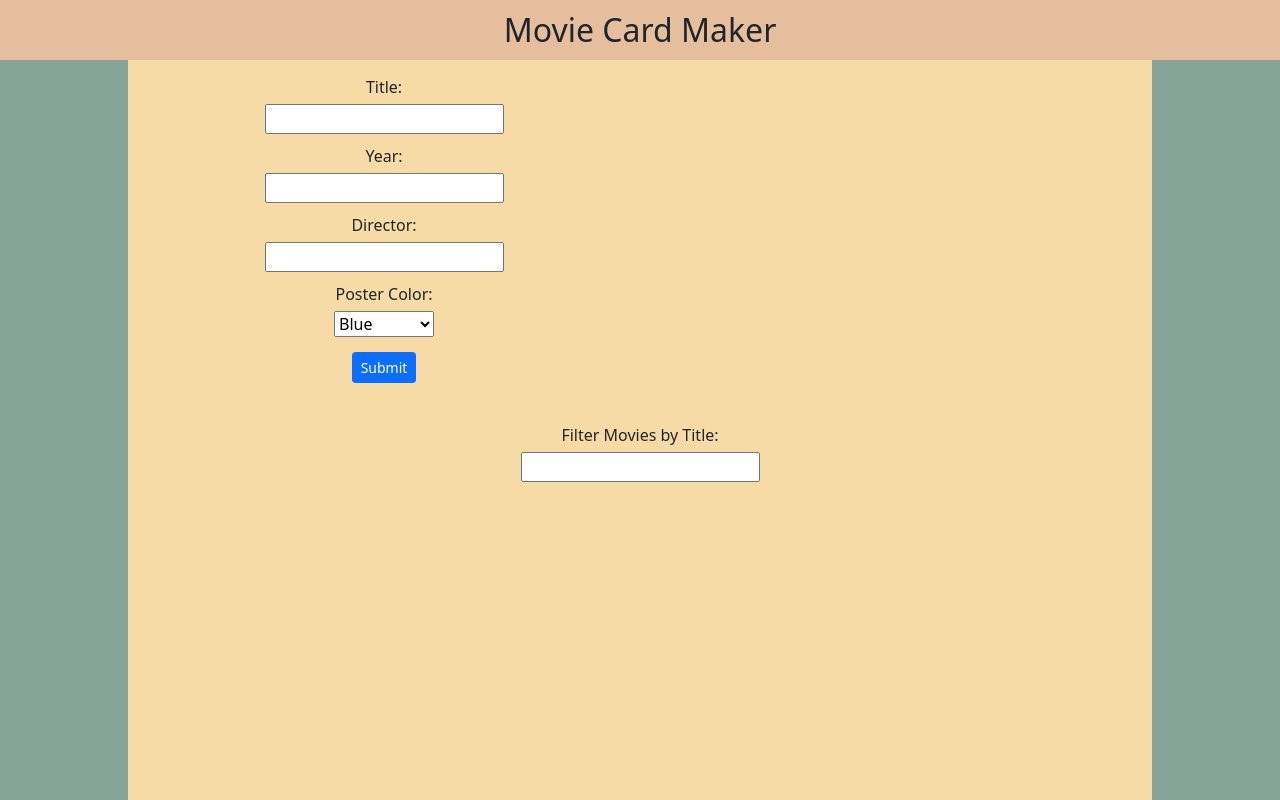
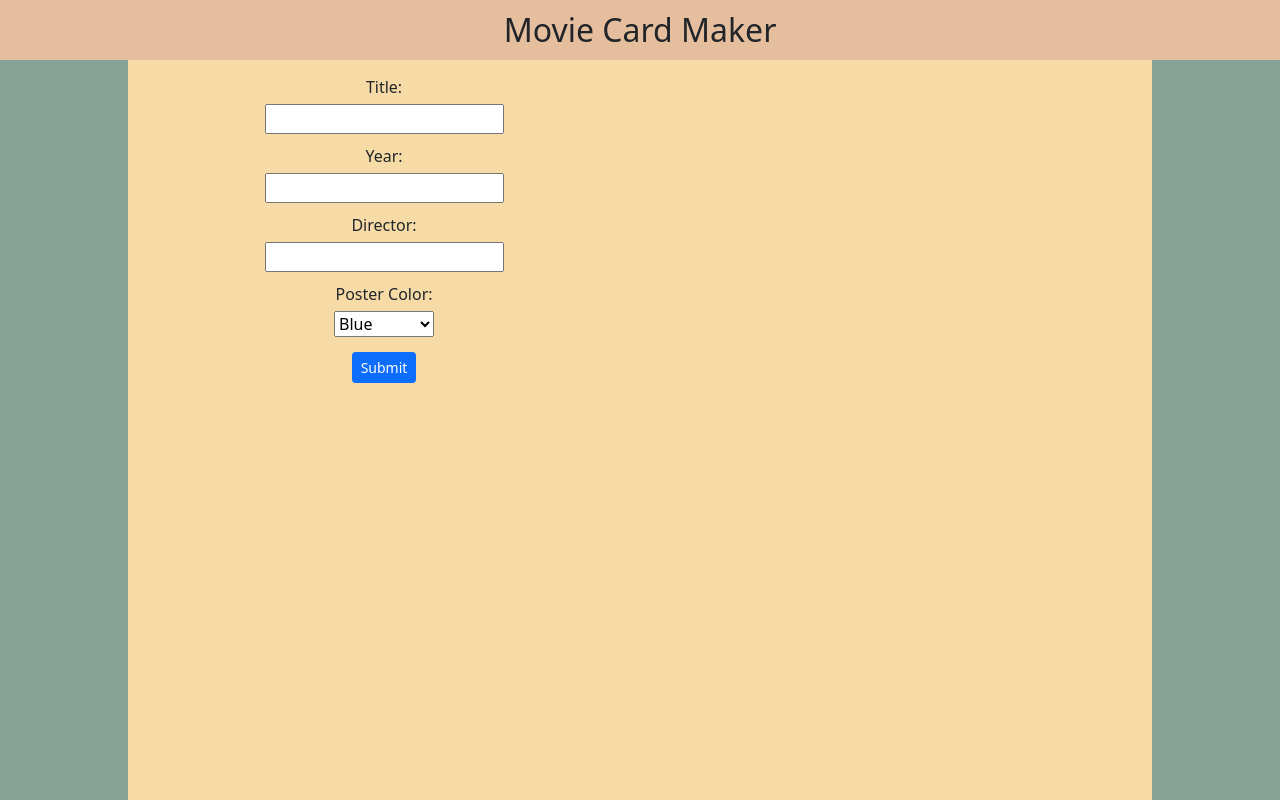
Before and after one commit to rileyjhoff/2.2b-movie-list-maker-from-scratch, a React (Create React App) app: page / in a window 1280 px wide. Built offline with nearby package versions, Linux system fonts and the light colour scheme.

Commit message:
input for filtering only renders when there is at least one item in the allMovies array

```diff
--- a/src/App.js
+++ b/src/App.js
@@ -77,10 +77,12 @@ function App() {
           />
         </div>
       </div>
-      <label className="filter">
-        Filter Movies by Title:
-        <input value={filter} onChange={(e) => setFilter(e.target.value)} />
-      </label>
+      {allMovies.length > 0 && (
+        <label className="filter">
+          Filter Movies by Title:
+          <input value={filter} onChange={(e) => setFilter(e.target.value)} />
+        </label>
+      )}
       <MovieList
         movies={filter ? filteredMovies : allMovies}
         handleDeleteMovie={handleDeleteMovie}
```
